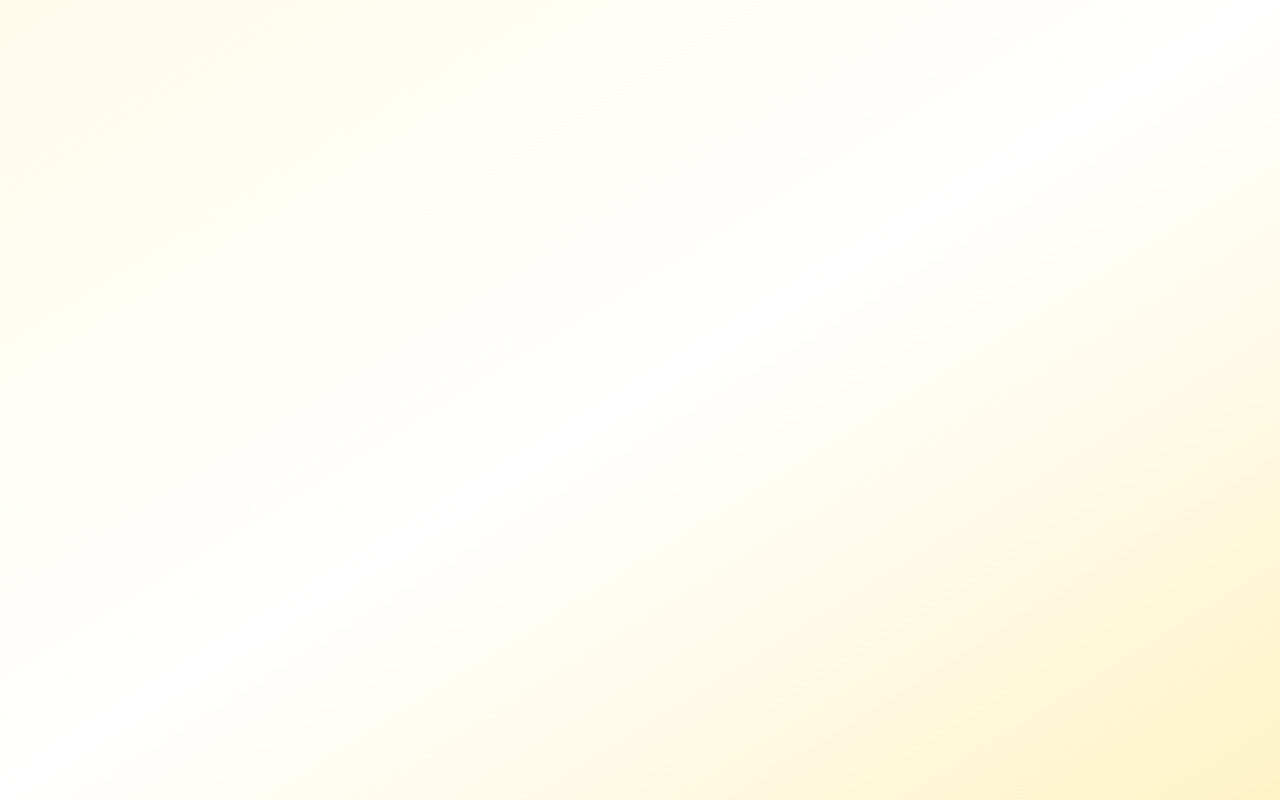
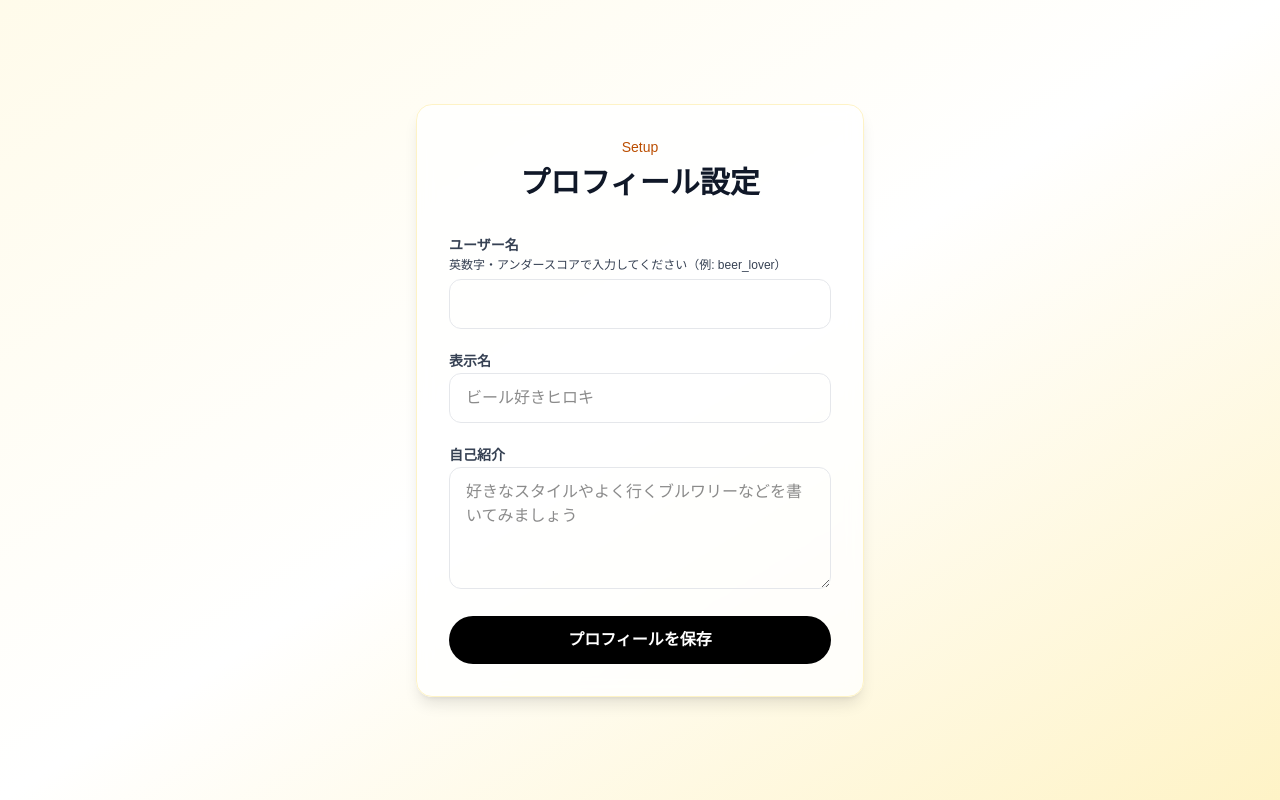
Before and after one commit to hikkky/beerbase, a Next.js app: page /setup in a window 1280 px wide. Built offline with nearby package versions, Linux system fonts and the light colour scheme; no server answers.

Commit message:
feat: SignupFormのベース実装

```diff
--- a/src/app/(auth)/setup/_components/SetupForm.tsx
+++ b/src/app/(auth)/setup/_components/SetupForm.tsx
@@ -1,3 +1,137 @@
+"use client";
+
+import { supabase } from "@/lib/supabase/supabaseClient";
+import { useRouter } from "next/navigation";
+import { useState } from "react";
+
 export function SetupForm() {
-  return <div></div>;
+  const router = useRouter();
+  const [username, setUsername] = useState("");
+  const [displayName, setDisplayName] = useState("");
+  const [bio, setBio] = useState("");
+  const [error, setError] = useState<string | null>(null);
+  const [message, setMessage] = useState<string | null>(null);
+  const [isLoading, setIsLoading] = useState(false);
+
+  const handleSubmit = async (e: React.FormEvent<HTMLFormElement>) => {
+    e.preventDefault();
+    setIsLoading(true);
+    setError(null);
+    setMessage(null);
+
+    const { data: userResult, error: userError } =
+      await supabase.auth.getUser();
+    const user = userResult?.user;
+
+    if (userError || !user) {
+      setIsLoading(false);
+      setError(
+        "ログイン状態を確認できませんでした。ログインし直してください。"
+      );
+      return;
+    }
+
+    const { error: profileError } = await supabase
+      .from("user_profiles")
+      .upsert({
+        user_id: user.id,
+        username,
+        display_name: displayName || null,
+        bio: bio || null,
+      });
+
+    setIsLoading(false);
+
+    if (profileError) {
+      setError(profileError.message);
+      return;
+    }
+
+    setMessage("プロフィールを登録しました。");
+    router.push("/");
+  };
+
+  return (
+    <div className="bg-white/80 backdrop-blur border border-amber-100 shadow-lg rounded-2xl p-8 space-y-8">
+      <header className="text-center space-y-2">
+        <p className="text-sm font-medium text-amber-700">Setup</p>
+        <h1 className="text-3xl font-bold text-gray-900">プロフィール設定</h1>
+      </header>
+
+      <form onSubmit={handleSubmit} className="space-y-5">
+        <div className="space-y-1.5">
+          <label
+            htmlFor="username"
+            className="text-sm font-semibold text-gray-700"
+          >
+            ユーザー名
+          </label>
+          <p className="text-xs text-gray-700">
+            英数字・アンダースコアで入力してください（例: beer_lover）
+          </p>
+          <input
+            id="username"
+            name="username"
+            value={username}
+            onChange={(e) => setUsername(e.target.value)}
+            autoComplete="username"
+            required
+            className="w-full rounded-xl border border-gray-200 px-4 py-3 text-base focus:outline-none focus:ring-2 focus:ring-amber-500 focus:border-transparent"
+          />
+        </div>
+
+        <div className="space-y-1.5">
+          <label
+            htmlFor="display_name"
+            className="text-sm font-semibold text-gray-700"
+          >
+            表示名
+          </label>
+          <input
+            id="display_name"
+            name="display_name"
+            value={displayName}
+            onChange={(e) => setDisplayName(e.target.value)}
+            autoComplete="name"
+            placeholder="ビール好きヒロキ"
+            className="w-full rounded-xl border border-gray-200 px-4 py-3 text-base focus:outline-none focus:ring-2 focus:ring-amber-500 focus:border-transparent"
+          />
+        </div>
+
+        <div className="space-y-1.5">
+          <label htmlFor="bio" className="text-sm font-semibold text-gray-700">
+            自己紹介
+          </label>
+          <textarea
+            id="bio"
+            name="bio"
+            value={bio}
+            onChange={(e) => setBio(e.target.value)}
+            rows={4}
+            placeholder="好きなスタイルやよく行くブルワリーなどを書いてみましょう"
+            className="w-full rounded-xl border border-gray-200 px-4 py-3 text-base focus:outline-none focus:ring-2 focus:ring-amber-500 focus:border-transparent"
+          />
+        </div>
+
+        <button
+          type="submit"
+          disabled={isLoading}
+          className="w-full px-6 py-3 rounded-full bg-black text-white font-semibold hover:opacity-90 transition disabled:opacity-60"
+        >
+          {isLoading ? "保存中..." : "プロフィールを保存"}
+        </button>
+      </form>
+
+      {error && (
+        <p className="text-sm text-red-600 bg-red-50 border border-red-100 rounded-lg px-3 py-2">
+          {error}
+        </p>
+      )}
+      {message && (
+        <p className="text-sm text-green-700 bg-green-50 border border-green-100 rounded-lg px-3 py-2">
+          {message}
+        </p>
+      )}
+    </div>
+  );
 }
```
